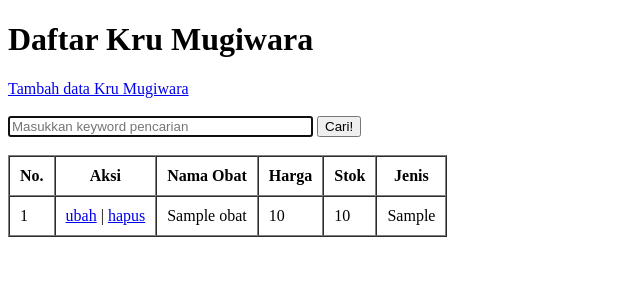
After one commit to Bayhaqieee/Tubes_Apotek, a PHP site: page /index.php in a window 1280 px wide. The commit adds this page. Shown: the top 300 px of the page, without its empty margins (0-640 px from the left). Run offline with PHP 8.4, Linux system fonts and the light colour scheme; tables that the repository leaves empty or names only in its code hold one stand-in row (values such as "Sample post").

Commit message:
add file

```diff
--- a/admin.php
+++ b/admin.php
@@ -1,3 +1,5 @@
+
+
 <!doctype html>
 <html lang="en">
 
--- /dev/null
+++ b/functions.php
@@ -0,0 +1,75 @@
+<?php
+// 1. koneksi ke database
+$conn = mysqli_connect("localhost", "root", "", "tubes");
+
+function query($query)
+{
+    global $conn;
+    $result = mysqli_query($conn, $query);
+    $rows = [];
+    while ($row = mysqli_fetch_assoc($result)) {
+        $rows[] = $row;
+    }
+    return $rows;
+}
+
+function create($data)
+{
+    global $conn;
+    // ambil data dari tiap elemen dalam form
+    $nama = htmlspecialchars($data["nama_obat"]);
+    $harga = htmlspecialchars($data["harga_obat"]);
+    $stok = htmlspecialchars($data["stok_obat"]);
+    $jenis = htmlspecialchars($data["jenis_obat"]);
+
+    // query insert data
+    $query = "INSERT INTO obat
+    VALUES
+    ('','$nama','$harga','$stok','$jenis')
+    ";
+    mysqli_query($conn, $query);
+
+    return mysqli_affected_rows($conn);
+}
+
+function delete($id)
+{
+    global $conn;
+    mysqli_query($conn, "DELETE FROM obat WHERE id_obat=$id");
+    return mysqli_affected_rows($conn);
+}
+
+function update($data)
+{
+    global $conn;
+    // ambil data dari tiap elemen dalam form
+    $id = $data["id_obat"];
+    $nama = htmlspecialchars($data["nama_obat"]);
+    $harga = htmlspecialchars($data["harga_obat"]);
+    $stok = htmlspecialchars($data["stok"]);
+    $jenis = htmlspecialchars($data["jenis_obat"]);
+
+    //query update data
+    $query = "UPDATE obat SET
+                nama_obat = '$nama',
+                harga_obat = '$harga',
+                stok_obat = '$stok',
+                jenis_obat = '$jenis',
+            WHERE id_obat = $id
+            ";
+    mysqli_query($conn, $query);
+
+    return mysqli_affected_rows($conn);
+}
+
+function search($keyword)
+{
+    $query = "SELECT * FROM obat
+                WHERE
+                nama_obat LIKE '%$keyword%' OR
+                harga_obat LIKE '%$keyword%' OR
+                stok_obat LIKE '%$keyword%' OR
+                jenis_obat LIKE '%$keyword%'
+            ";
+    return query($query);
+}
--- /dev/null
+++ b/index.php
@@ -0,0 +1,55 @@
+<?php
+require 'functions.php';
+$obat = query("SELECT * FROM obat ORDER BY id_obat ASC "); // ORDER BY id ASC(mengurutkan dari id paling kecil ke besar) | DESC(mengurutkan dari id paling besar ke kecil)
+
+// jika tombol cari di klik
+if(isset($_POST["cari"])) {
+    $obat = search($_POST["keyword"]);
+}
+?>
+<!DOCTYPE html>
+<html lang="en">
+<head>
+    <meta charset="UTF-8">
+    <meta http-equiv="X-UA-Compatible" content="IE=edge">
+    <meta name="viewport" content="width=device-width, initial-scale=1.0">
+    <title>Halaman Admin</title>
+</head>
+<body>
+    <h1>Daftar Kru Mugiwara</h1>
+    <a href="create.php">Tambah data Kru Mugiwara</a>
+    <br><br>
+    <form action="" method="post" >
+        <input type="text" name="keyword" size="35" autofocus
+        placeholder="Masukkan keyword pencarian" autocomplete="off">
+        <button type="submit" name="cari" >Cari!</button>
+    </form>
+    <br>
+    <table border="1" cellpadding="10" cellspacing="0">
+        <tr>
+            <th>No.</th>
+            <th>Aksi</th>
+            <th>Nama Obat</th>
+            <th>Harga</th>
+            <th>Stok</th>
+            <th>Jenis</th>
+        </tr>
+
+        <?php $i = 1; ?>
+        <?php foreach ($obat as $o) : ?>
+        <tr>
+            <td><?= $i; ?></td>
+            <td>
+                <a href="update.php?id=<?= $o["id_obat"]; ?>" >ubah</a> |
+                <a href="delete.php?id=<?= $o["id_obat"]; ?>" onclick="return confirm('yakin?');">hapus</a>
+            </td>
+            <td><?= $o["nama_obat"]; ?></td>
+            <td><?= $o["harga_obat"]; ?></td>
+            <td><?= $o["stok_obat"]; ?></td>
+            <td><?= $o["jenis_obat"]; ?></td>
+        </tr>
+        <?php $i++; ?>
+        <?php endforeach; ?>
+    </table>
+</body>
+</html>
```
Also changed, not shown: create.php (added, +70 -0 lines), delete.php (added, +22 -0 lines), update.php (added, +75 -0 lines).
